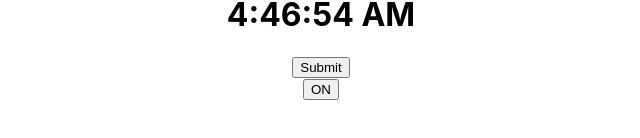
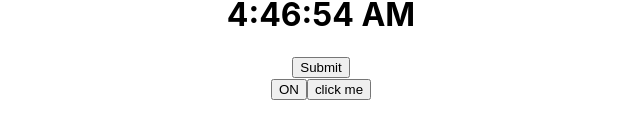
Before and after one commit to BagusBintangF/Learn-React, a React (Create React App) app in the folder learn-react/: page / in a window 1280 px wide. Shown: the part 268-406 px from the top of the page, without its empty margins (319-959 px from the left). Built offline with nearby package versions, Linux system fonts and the light colour scheme.

Commit message:
Add Logging Button

```diff
--- a/learn-react/src/App.js
+++ b/learn-react/src/App.js
@@ -4,6 +4,7 @@ import Welcome from './component/statelessComponent';
 import Clock from './component/statefullComponent';
 import EventHamdler from './component/eventHamdler';
 import ToogleComponent from './component/toogleComponent';
+import LoggingButton from './component/loggingButton';
 
 function App() {
   return (
@@ -14,6 +15,7 @@ function App() {
         <Clock />
         <EventHamdler/>
         <ToogleComponent/>
+        <LoggingButton/>
     </div>
   );
 }
--- /dev/null
+++ b/learn-react/src/component/loggingButton.jsx
@@ -0,0 +1,15 @@
+import React from "react";
+
+class LoggingButton extends React.Component{
+    handleClick(){
+        console.log('this is :'.this);
+    }
+
+    render(){
+        return(
+            <button onClick={() => this.handleClick()}> click me </button>
+        );
+    }
+}
+
+export default LoggingButton;
--- a/learn-react/src/component/toogleComponent.jsx
+++ b/learn-react/src/component/toogleComponent.jsx
@@ -23,4 +23,4 @@ class ToogleComponent extends React.Component{
     }
 }
 
-export default ToogleComponent
+export default ToogleComponent;
```
